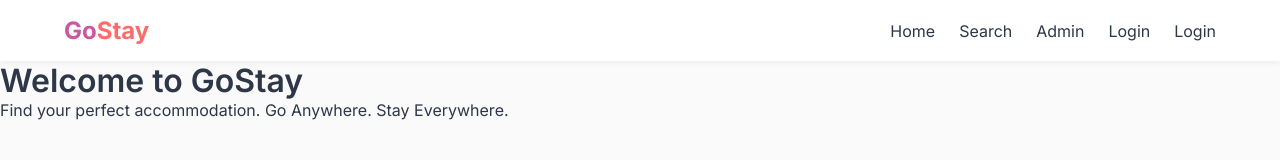
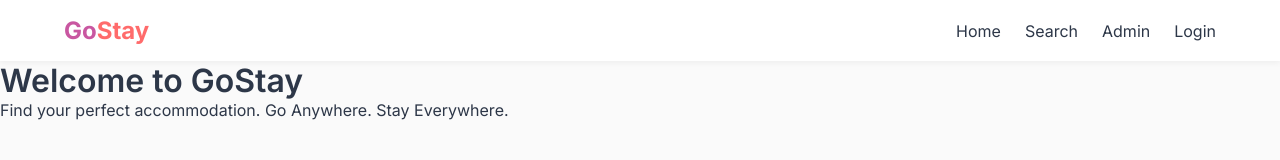
Before and after one commit to ManarShawahni/gostay-booking-platform, a React (Vite) app: page / in a window 1280 px wide. Shown: the top 160 px of the page. Built offline with nearby package versions, Linux system fonts and the light colour scheme; no server answers.

Commit message:
refactor(app): update app component for auth improvements

```diff
--- a/src/App.tsx
+++ b/src/App.tsx
@@ -1,6 +1,6 @@
 import { Outlet, Link, useLocation, useNavigate } from "react-router-dom";
-import { useAuth } from "../src/hooks/useAuth";
 import styles from "./styles/AppLayout.module.css";
+import { useAuth } from "./hooks/useAuth";
 
 function App() {
   const location = useLocation();
@@ -29,7 +29,6 @@ function App() {
               <Link to="/" className={styles.link}>Home</Link>
               <Link to="/search" className={styles.link}>Search</Link>
               <Link to="/admin" className={styles.link}>Admin</Link>
-              <Link to="/login" className={styles.link}>Login</Link>
 
             {isAuthenticated ? (
                 <button
```
